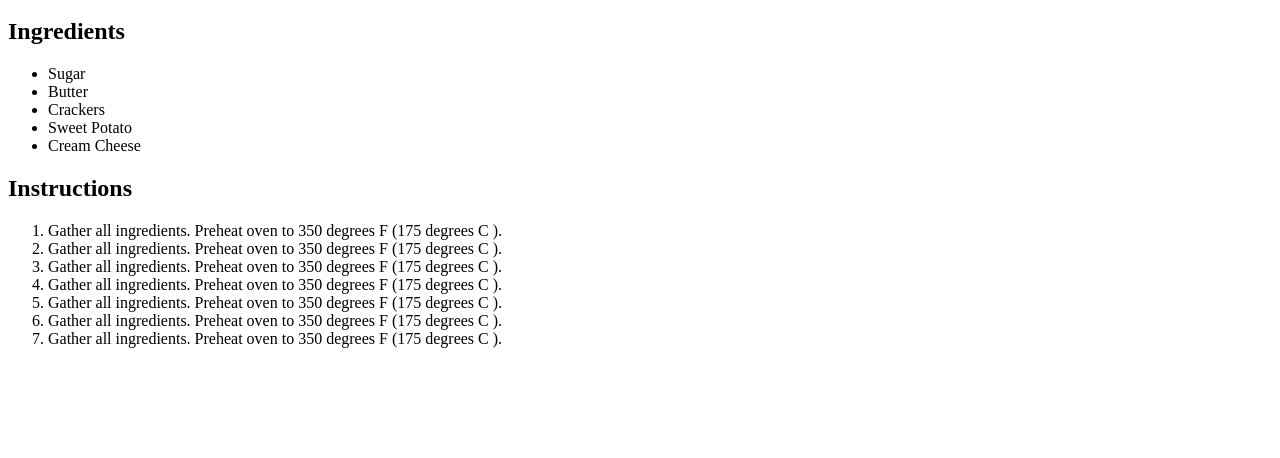
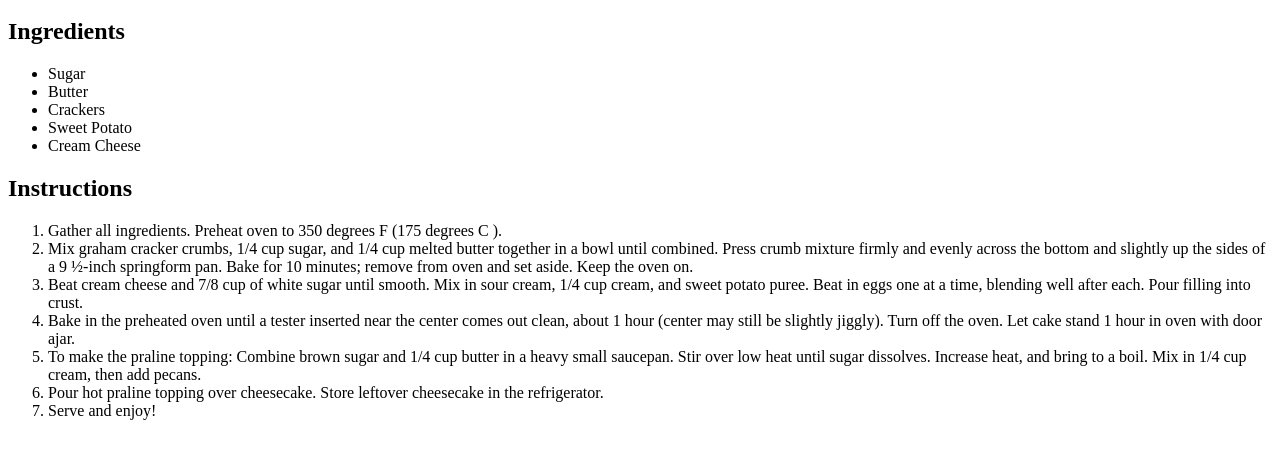
Before and after one commit to Chris1411476/odin-recipes, a plain HTML site: page recipes/cheesecake.html in a window 1280 px wide. Shown: the part 100-558 px from the top of the page. Drawn offline with Linux system fonts and the light colour scheme.

Commit message:
new cheesecake update

```diff
--- a/recipes/cheesecake.html
+++ b/recipes/cheesecake.html
@@ -19,12 +19,13 @@
     <h2>Instructions</h2>
     <ol>
         <li>Gather all ingredients. Preheat oven to 350 degrees F (175 degrees C ).</li>
-        <li>Gather all ingredients. Preheat oven to 350 degrees F (175 degrees C ).</li>
-        <li>Gather all ingredients. Preheat oven to 350 degrees F (175 degrees C ).</li>
-        <li>Gather all ingredients. Preheat oven to 350 degrees F (175 degrees C ).</li>
-        <li>Gather all ingredients. Preheat oven to 350 degrees F (175 degrees C ).</li>
-        <li>Gather all ingredients. Preheat oven to 350 degrees F (175 degrees C ).</li>
-        <li>Gather all ingredients. Preheat oven to 350 degrees F (175 degrees C ).</li>
+        <li>Mix graham cracker crumbs, 1/4 cup sugar, and 1/4 cup melted butter together in a bowl until combined. Press crumb mixture firmly and evenly
+            across the bottom and slightly up the sides of a 9 ½-inch springform pan. Bake for 10 minutes; remove from oven and set aside. Keep the oven on.</li>
+        <li>Beat cream cheese and 7/8 cup of white sugar until smooth. Mix in sour cream, 1/4 cup cream, and sweet potato puree. Beat in eggs one at a time, blending well after each. Pour filling into crust.</li>
+        <li>Bake in the preheated oven until a tester inserted near the center comes out clean, about 1 hour (center may still be slightly jiggly). Turn off the oven. Let cake stand 1 hour in oven with door ajar.</li>
+        <li>To make the praline topping: Combine brown sugar and 1/4 cup butter in a heavy small saucepan. Stir over low heat until sugar dissolves. Increase heat, and bring to a boil. Mix in 1/4 cup cream, then add pecans.</li>
+        <li>Pour hot praline topping over cheesecake. Store leftover cheesecake in the refrigerator.</li>
+        <li>Serve and enjoy!</li>
     </ol>
 </body>
 </html>
```
